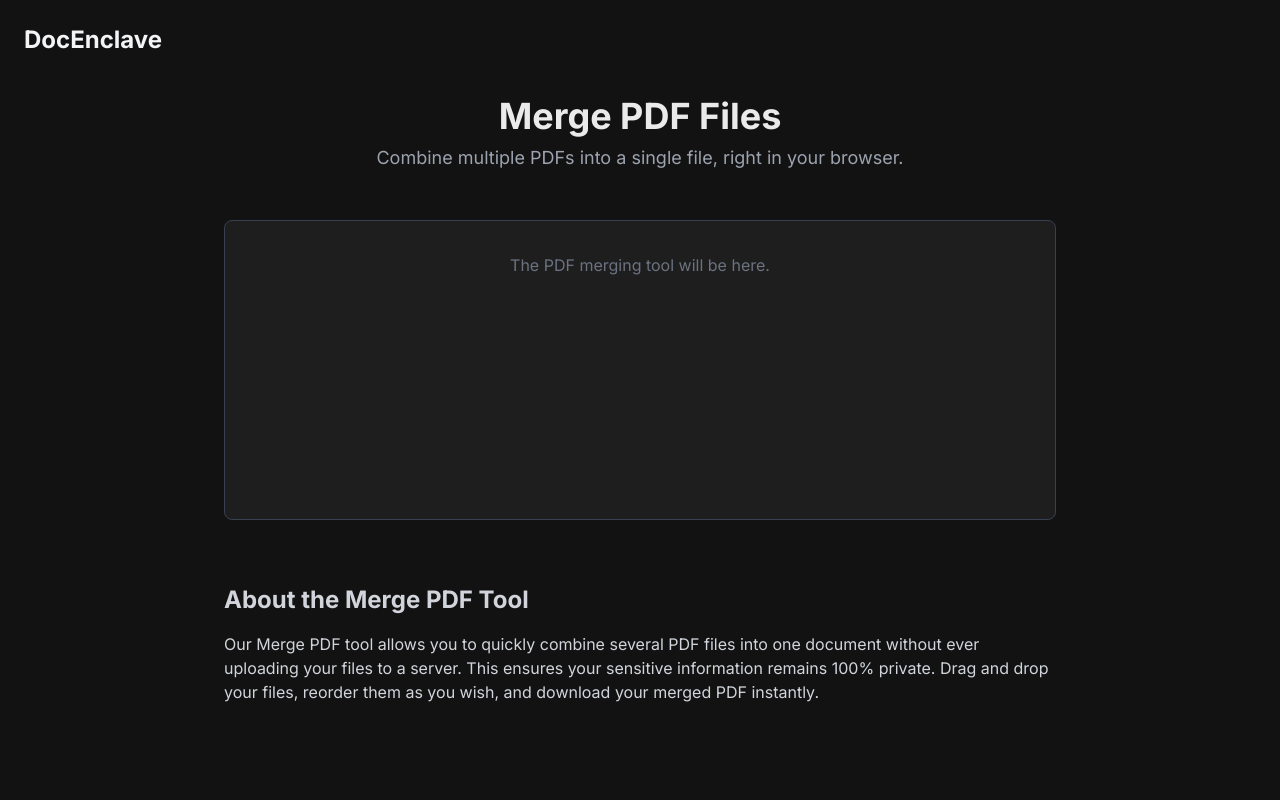
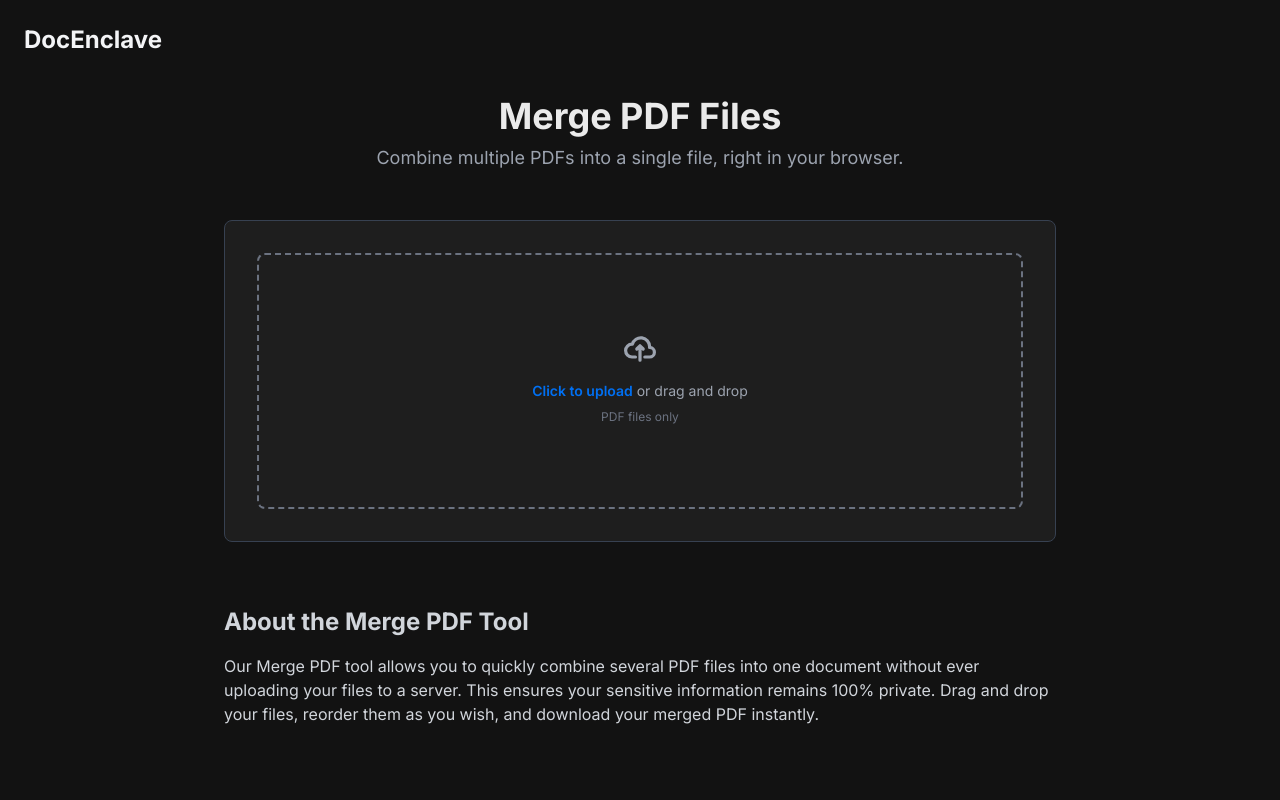
Before and after one commit to Swarnadeep17/docenclave, a Next.js app: page /merge-pdf in a window 1280 px wide. Shown: the top 800 px of the page. Built offline with nearby package versions, Linux system fonts and the light colour scheme.

Commit message:
Update page.js

```diff
--- a/src/app/merge-pdf/page.js
+++ b/src/app/merge-pdf/page.js
@@ -1,6 +1,23 @@
 // src/app/merge-pdf/page.js
-'use client';
+
+'use client'; // Mark this as a client-side component
+
+import { useState } from 'react'; // Import the useState hook from React
+
 export default function MergePdfPage() {
+  // Create a state variable to hold the list of selected PDF files.
+  // 'files' is the current list of files.
+  // 'setFiles' is the function we use to update the list.
+  const [files, setFiles] = useState([]);
+
+  // This function will be called when the user selects files.
+  const handleFileChange = (event) => {
+    // 'event.target.files' is a list of files the user selected.
+    // We convert it from a FileList to a regular array.
+    const selectedFiles = Array.from(event.target.files);
+    setFiles(selectedFiles); // Update our state with the new files
+  };
+
   return (
     <div className="w-full max-w-4xl mx-auto py-24 px-4 sm:px-6 lg:px-8">
       {/* Page Header */}
@@ -11,11 +28,59 @@ export default function MergePdfPage() {
         </p>
       </div>
 
-      {/* Tool UI - We will build this next */}
-      <div className="bg-card-bg border border-gray-700 rounded-lg p-8 min-h-[300px]">
-        <p className="text-center text-gray-500">
-          The PDF merging tool will be here.
-        </p>
+      {/* Tool UI Section */}
+      <div className="bg-card-bg border border-gray-700 rounded-lg p-8">
+
+        {/* The File Input Dropzone */}
+        {/* We use a 'label' to make the whole area clickable, which triggers the hidden 'input' */}
+        <label
+          htmlFor="file-upload"
+          className="flex flex-col items-center justify-center w-full h-64 border-2 border-dashed border-gray-500 rounded-lg cursor-pointer hover:bg-gray-800 hover:border-accent transition-colors"
+        >
+          <div className="flex flex-col items-center justify-center pt-5 pb-6">
+            <svg className="w-8 h-8 mb-4 text-gray-400" aria-hidden="true" xmlns="http://www.w3.org/2000/svg" fill="none" viewBox="0 0 20 16">
+              <path stroke="currentColor" strokeLinecap="round" strokeLinejoin="round" strokeWidth="2" d="M13 13h3a3 3 0 0 0 0-6h-.025A5.56 5.56 0 0 0 16 6.5 5.5 5.5 0 0 0 5.207 5.021C5.137 5.017 5.071 5 5 5a4 4 0 0 0 0 8h2.167M10 15V6m0 0L8 8m2-2 2 2"/>
+            </svg>
+            <p className="mb-2 text-sm text-gray-400">
+              <span className="font-semibold text-accent">Click to upload</span> or drag and drop
+            </p>
+            <p className="text-xs text-gray-500">PDF files only</p>
+          </div>
+          <input
+            id="file-upload"
+            type="file"
+            className="hidden" // The actual file input is hidden, we style the 'label' instead.
+            accept=".pdf" // Only allow PDF files to be selected
+            multiple // Allow selecting multiple files
+            onChange={handleFileChange} // Call our function when files are selected
+          />
+        </label>
+
+        {/* Staging Area - This section will only appear if files have been selected */}
+        {files.length > 0 && (
+          <div className="mt-8">
+            <h3 className="text-xl font-semibold mb-4">Selected Files:</h3>
+            <ul className="space-y-2">
+              {files.map((file, index) => (
+                <li
+                  key={index}
+                  className="bg-gray-800 p-3 rounded-md flex justify-between items-center"
+                >
+                  <span className="text-gray-300">{file.name}</span>
+                  <span className="text-sm text-gray-500">{(file.size / 1024).toFixed(2)} KB</span>
+                </li>
+              ))}
+            </ul>
+
+            {/* Merge Button - will be functional later */}
+            <div className="mt-6 text-center">
+              <button className="bg-accent text-white font-bold py-3 px-8 rounded-lg hover:bg-blue-600 transition-colors">
+                Merge {files.length} Files
+              </button>
+            </div>
+          </div>
+        )}
+
       </div>
 
       {/* SEO Content Section */}
@@ -24,7 +89,6 @@ export default function MergePdfPage() {
         <p className="mb-4">
           Our Merge PDF tool allows you to quickly combine several PDF files into one document without ever uploading your files to a server. This ensures your sensitive information remains 100% private. Drag and drop your files, reorder them as you wish, and download your merged PDF instantly.
         </p>
-        {/* We will add an FAQ section here later */}
       </div>
     </div>
   );
```
